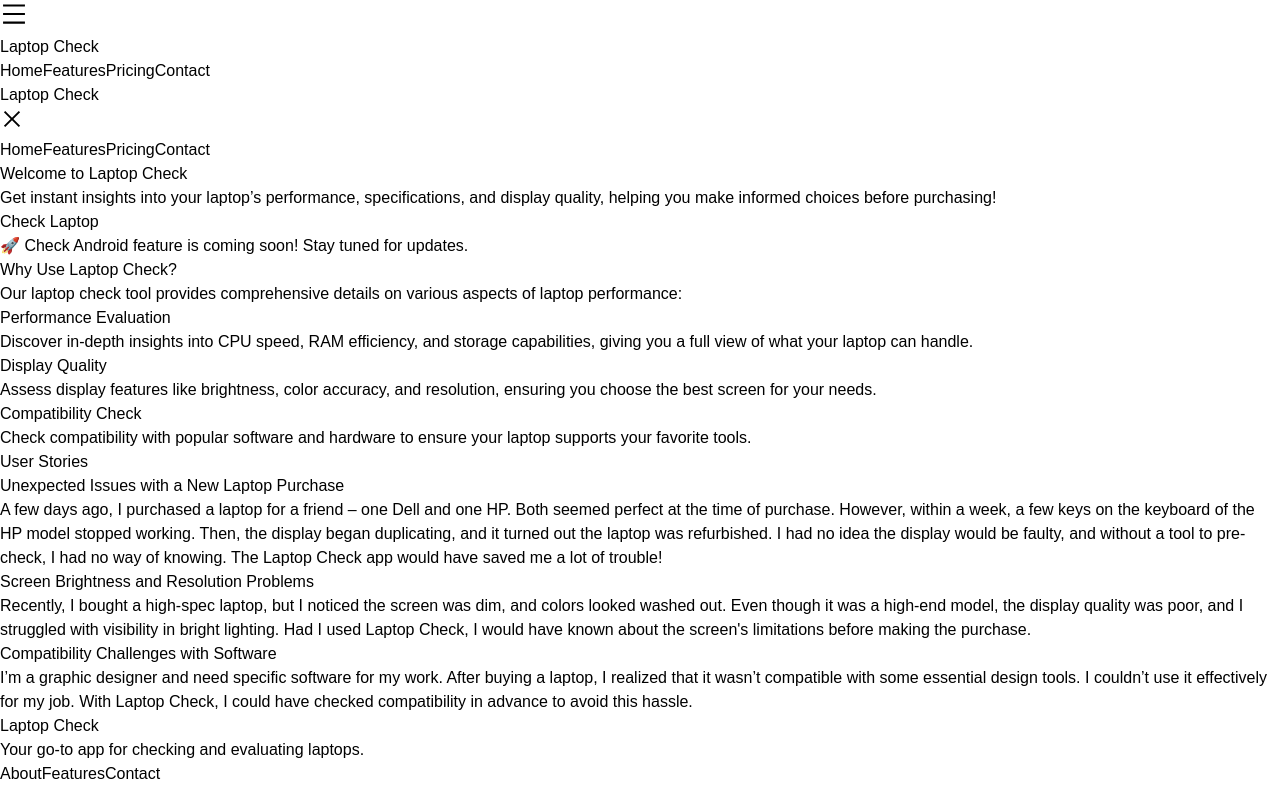
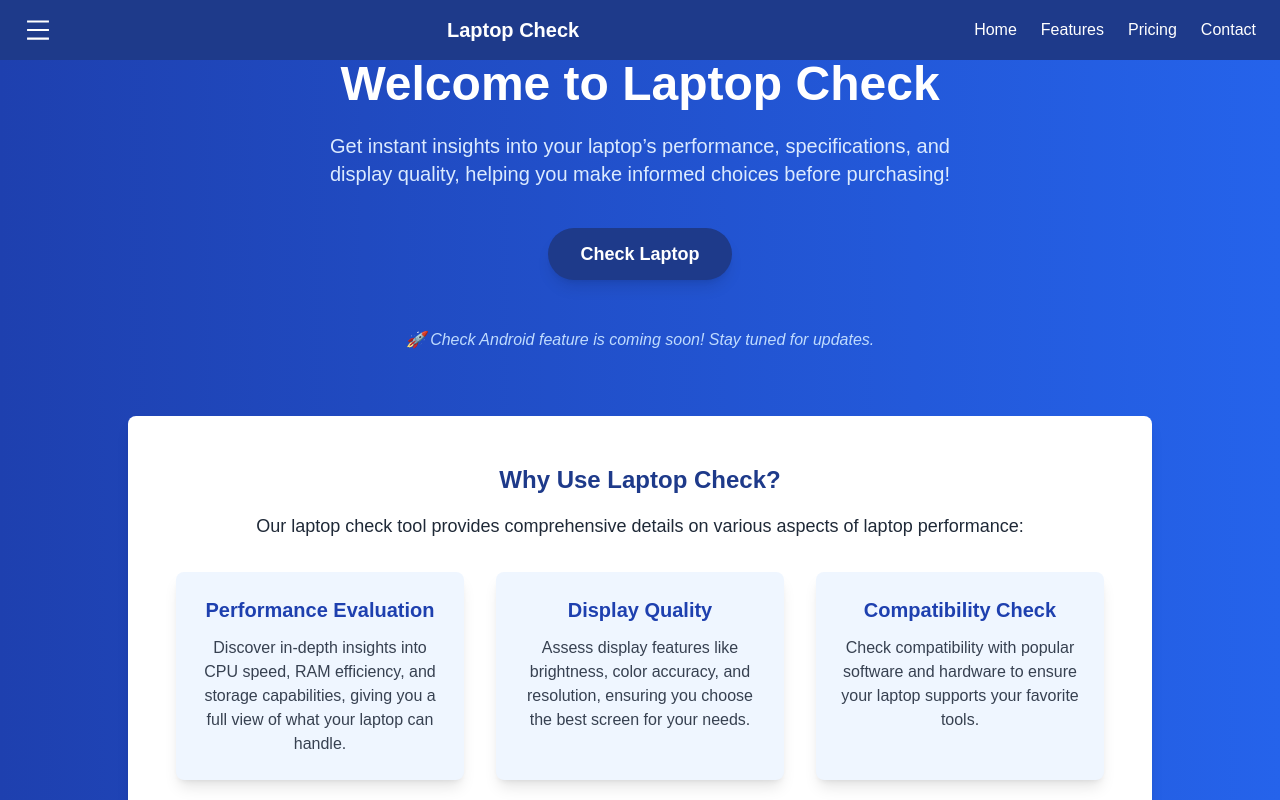
Before and after one commit to gauravghuge7/Second_hand_Laptop_checker, a Next.js app in the folder client/: page / in a window 1280 px wide. Shown: the top 800 px of the page. Built offline with nearby package versions, Linux system fonts and the light colour scheme.

Commit message:
update tailwind configuration for the vercel deployement

```diff
--- a/client/tailwind.config.js
+++ b/client/tailwind.config.js
@@ -1,10 +1,10 @@
 /** @type {import('tailwindcss').Config} */
 module.exports = {
   content: [
+    "./Components/**/*.{js,ts,jsx,tsx}",
+    "./src/**/*.{js,ts,jsx,tsx,mdx}",
     "./src/pages/**/*.{js,ts,jsx,tsx,mdx}",
-    "./src/components/**/*.{js,ts,jsx,tsx,mdx}",
     "./src/app/**/*.{js,ts,jsx,tsx,mdx}",
-    "./src/*.{js,ts,jsx,tsx,mdx}"
   ],
   theme: {
     extend: {
```
